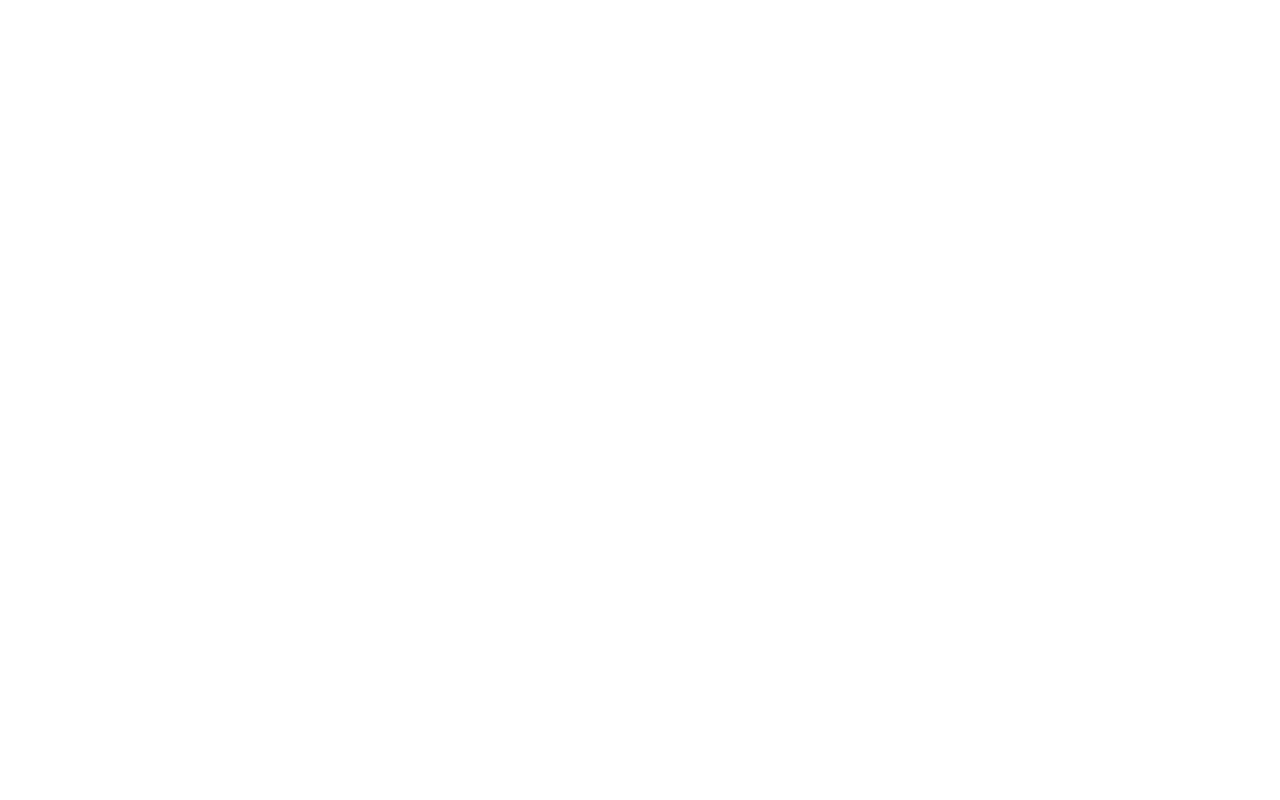
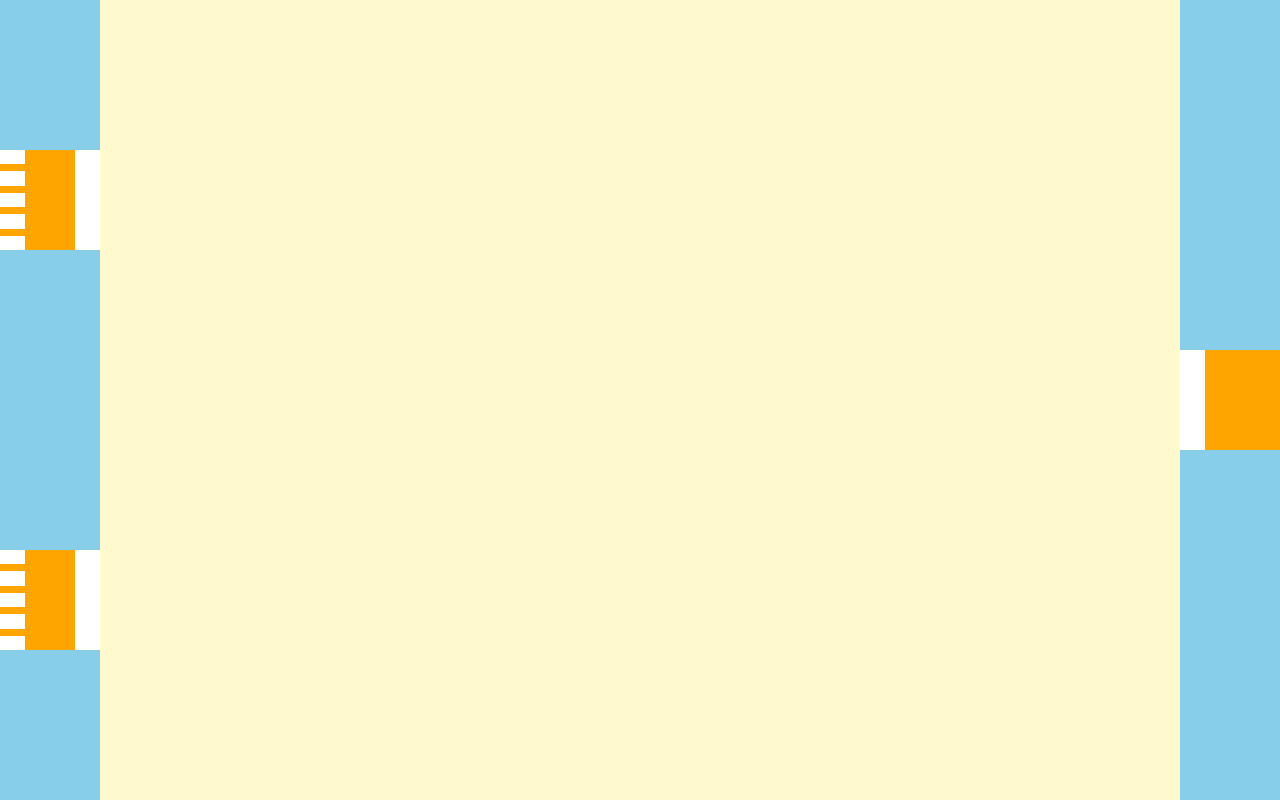
Before and after one commit to tomatosource/nand, a website with bundled scripts: page index.html in a window 1280 px wide. Built offline with nearby package versions, Linux system fonts and the light colour scheme.

Commit message:
added some styles, unrigged boxes rendering

```diff
--- a/index.html
+++ b/index.html
@@ -3,8 +3,14 @@
 <head>
   <title>App</title>
   <meta charset="utf-8"/>
+	<link rel="stylesheet" href="styles.css">
 </head>
 <body>
   <script src="main.ts"></script>
+	<div id="app">
+		<div id="switchesContainer" class="canvasIOContainer"></div>
+		<div id="canvas"></div>
+		<div id="indicatorsContainer" class="canvasIOContainer"></div>
+	</div>
 </body>
 </html>
--- a/main.ts
+++ b/main.ts
@@ -1,4 +1,4 @@
-interface IBox  {
+interface IBox {
   setInput(i: number, v: boolean): void;
 }
 
@@ -18,9 +18,11 @@ class Box implements IBox {
   outputs: Connection[][];
 
   constructor(inputCount: number, outputCount: number) {
-		this.inputs = Array.apply(null, new Array(inputCount)).map(()=> false);
-		this.inputConnections = Array.apply(null, new Array(inputCount)).map(()=> []);
-		this.outputs = Array.apply(null, new Array(outputCount)).map(()=> []);
+    this.inputs = Array.apply(null, new Array(inputCount)).map(() => false);
+    this.inputConnections = Array.apply(null, new Array(inputCount)).map(
+      () => [],
+    );
+    this.outputs = Array.apply(null, new Array(outputCount)).map(() => []);
   }
 
   setInput(i: number, v: boolean): void {
@@ -57,10 +59,9 @@ class SourceSwitch implements IBox {
   outputs: Connection[];
 
   constructor() {
-		this.state= false;
+    this.state = false;
     this.outputs = [];
   }
-
 
   setInput(_: number, v: boolean): void {
     if (this.state != v) {
@@ -80,12 +81,12 @@ class Indicator implements IBox {
   state: boolean;
 
   constructor() {
-		this.state= false;
+    this.state = false;
   }
 
   setInput(_: number, v: boolean): void {
     this.state = v;
-		console.log("output: ", v);
+    console.log('output: ', v);
   }
 }
 
@@ -95,32 +96,88 @@ class Canvas {
   children: IBox[];
 
   constructor(inputCount: number, outputCount: number) {
-		this.inputs = Array.apply(null, new Array(inputCount)).map(()=> new SourceSwitch());
-		this.outputs = Array.apply(null, new Array(outputCount)).map(()=> new Indicator());
+    this.inputs = Array.apply(null, new Array(inputCount)).map(
+      () => new SourceSwitch(),
+    );
+    this.outputs = Array.apply(null, new Array(outputCount)).map(
+      () => new Indicator(),
+    );
     this.children = [];
   }
 
   toggle(i: number) {
     this.inputs[i].toggle();
   }
+
+  initDom() {
+    const switchesContainer = document.getElementById('switchesContainer');
+    this.inputs.forEach(i => {
+			switchesContainer?.appendChild(buildBoxHTML(5,1,'SS'));
+    });
+
+    const indicatorsContainer = document.getElementById('indicatorsContainer');
+    this.outputs.forEach(i => {
+			indicatorsContainer?.appendChild(buildBoxHTML(1,0,'SS'));
+    });
+  }
 }
 
+function buildBoxHTML(inputs: number, outputs: number, label: string): HTMLElement {
+	const container = newDivWithClass('box');
+
+	const inputsContainer = newDivWithClass('ioContainer');
+	for (let i = 0; i<inputs;i++) {
+		const input = newDivWithClass('connector');
+		inputsContainer.appendChild(input);
+
+		if (i < inputs -1) {
+			const spacer = newDivWithClass('connectorSpacer');
+			inputsContainer.appendChild(spacer);
+		}
+	}
+
+	const outputsContainer = newDivWithClass('ioContainer');
+	for (let i = 0; i<outputs;i++) {
+		const output = newDivWithClass('connector');
+		outputsContainer.appendChild(output);
+	}
+
+	container.appendChild(inputsContainer);
+	container.appendChild(outputsContainer);
+
+	return container;
+}
+
+function newDivWithClass(className: string): HTMLElement {
+	const div = document.createElement('div');
+	div.className = className;
+	return div;
+}
+
+function main() {
   // new 2in/1out canvas
-const c = new Canvas(2,1);
+  const c = new Canvas(2, 1);
 
   // create and add nand to canvas
   const n = new Nand();
   c.children.push(n);
 
   // wire up canvas switches to nand inputs
-c.inputs[0].outputs.push(new Connection(n,0));
-c.inputs[1].outputs.push(new Connection(n,1));
+  c.inputs[0].outputs.push(new Connection(n, 0));
+  c.inputs[1].outputs.push(new Connection(n, 1));
 
   // wire up nand output to canvas indicator
   n.outputs[0].push(new Connection(c.outputs[0], 0));
+
+  c.initDom();
 
   // flick some switches
   c.toggle(0);
   c.toggle(1);
   c.toggle(0);
   c.toggle(1);
+}
+
+window.addEventListener('DOMContentLoaded', event => {
+  main();
+});
--- /dev/null
+++ b/styles.css
@@ -0,0 +1,52 @@
+*,
+html {
+  margin: 0;
+  padding: 0;
+}
+
+html {
+  background: lemonchiffon;
+}
+
+#app {
+  display: flex;
+  width: 100vw;
+  height: 100vh;
+	justify-content: space-between;
+}
+
+.canvasIOContainer {
+  display: flex;
+  height: 100vh;
+  width: 100px;
+	background: skyblue;
+	flex-direction: column;
+	justify-content: space-around;
+}
+
+.box {
+  height: 100px;
+  width: 100px;
+	background: orange;
+	display: flex;
+	justify-content: space-between;
+}
+
+.ioContainer {
+	height: 100%;
+	width: 25%;
+	display: flex;
+	flex-direction: column;
+	justify-content: space-around;
+}
+
+.connector {
+	width: 100%;
+	background: white;
+	flex: 1;
+}
+
+.connectorSpacer {
+	flex: 0.5;
+	background: none;
+}
```
Lines whose indentation alone changed are shown as unchanged.
